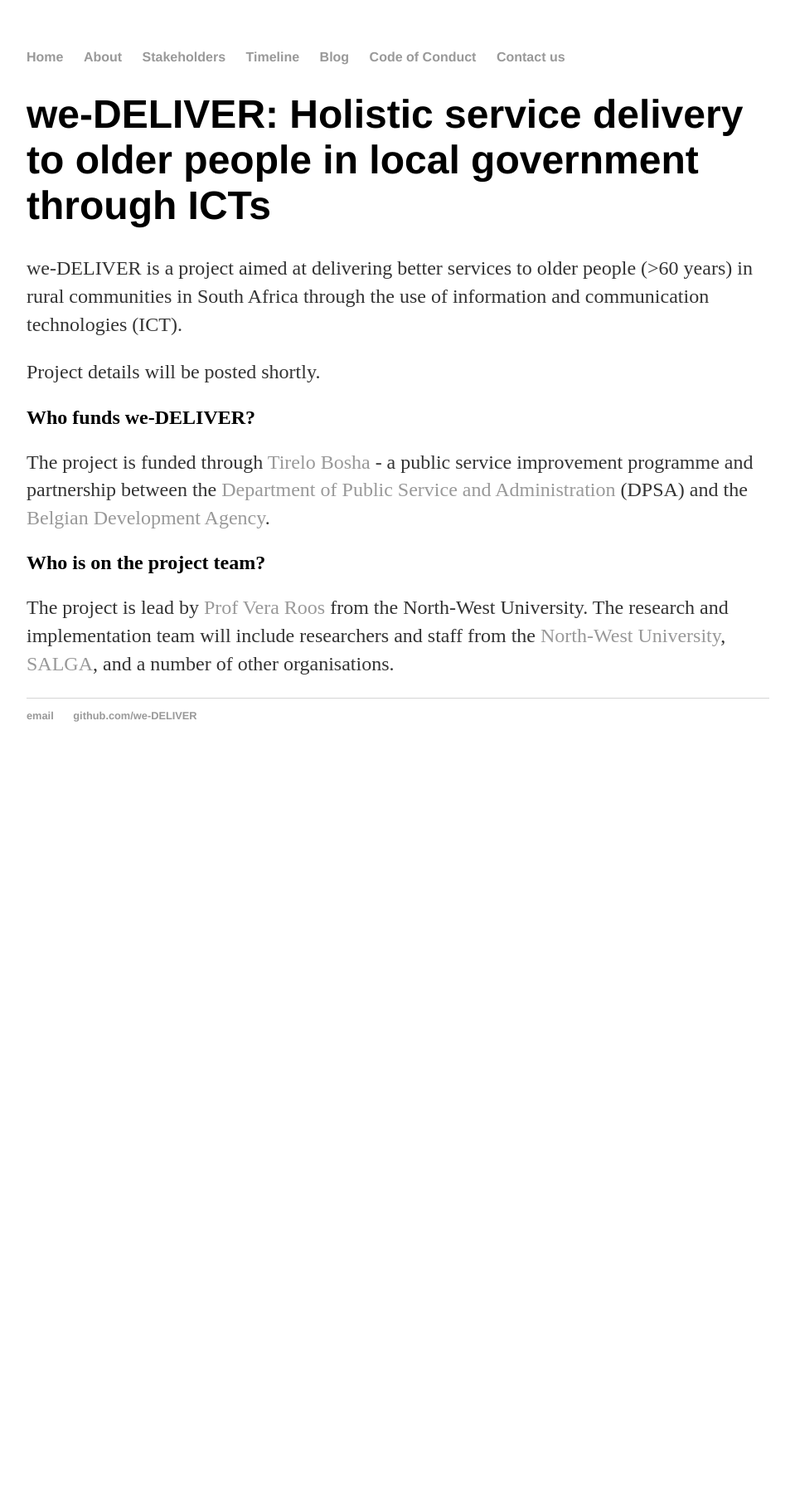
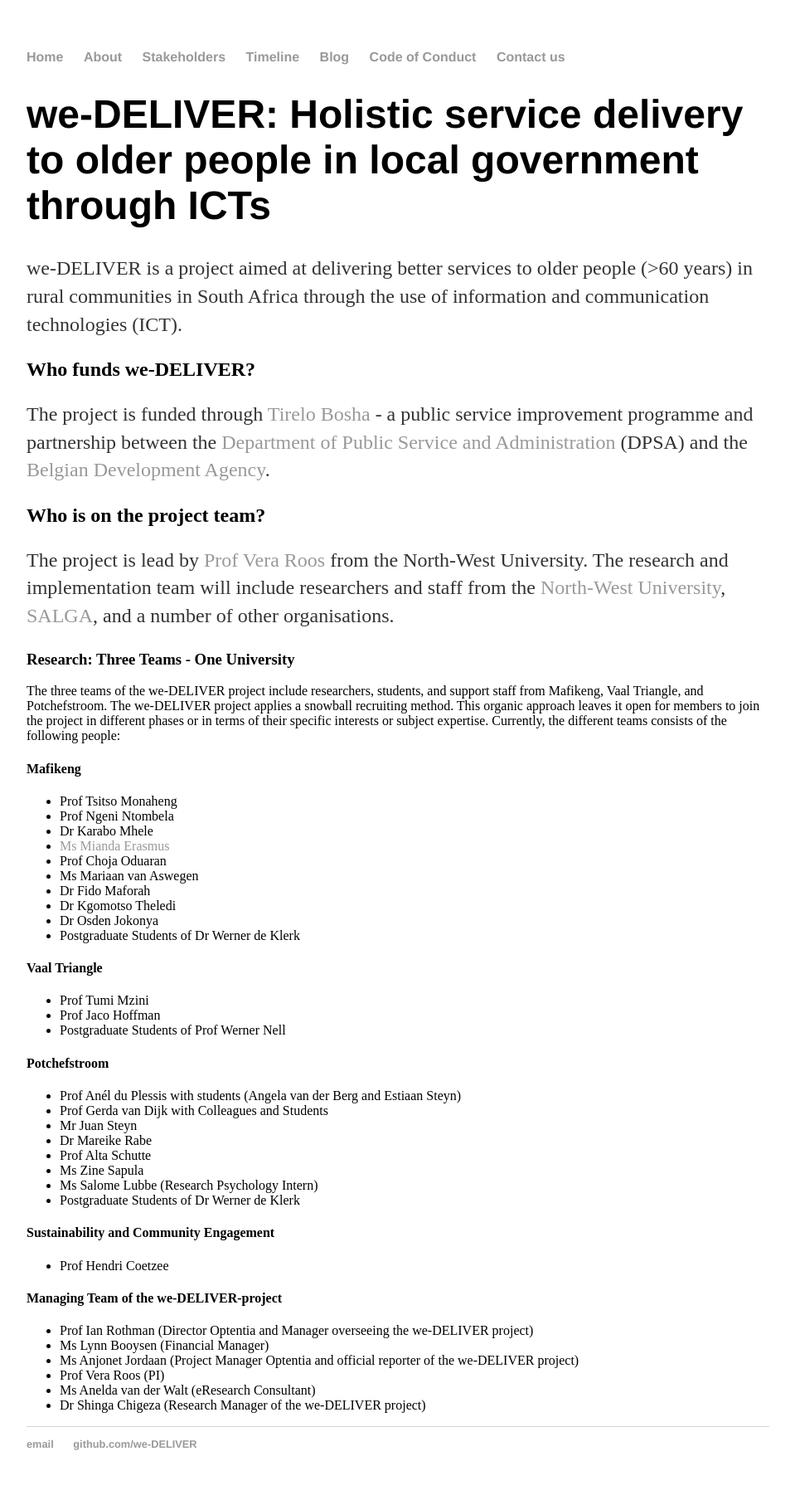
Before and after one commit to zjsteyn/we-DELIVER.github.io, a Jekyll site: the page built from index.html, in a window 1280 px wide. Shown: the whole page at 83% size, without its empty margins (160-1119 px from the left). Built offline with Jekyll 4.4.1, drawn with Linux system fonts in a browser that asks for light colours; before the commit the page ends 930 px from its top, so only the background shows below that.

Commit message:
Added team members to home page

```diff
--- a/index.html
+++ b/index.html
@@ -7,8 +7,6 @@
 	<p>	we-DELIVER is a project aimed at delivering better services to older people (>60 years) in
 		rural communities in South Africa through the use of information and communication
 		technologies (ICT).
-	</p>
-	<p>	Project details will be posted shortly.
 	</p>
 
 	<h2>Who funds we-DELIVER?</h2>
@@ -25,4 +23,56 @@
 		<a href="https://www.salga.org.za/">SALGA</a>, and a number of other
 		organisations.
 	</p>
+
+	<h3>Research: Three Teams - One University</h3>
+	The three teams of the we-DELIVER project include researchers, students, and support staff from Mafikeng, Vaal Triangle, and Potchefstroom.  The we-DELIVER project applies a snowball recruiting method. This organic approach leaves it open for members to join the project in different phases or in terms of their specific interests or subject expertise.  Currently, the different teams consists of the following people:
+
+	<h4>Mafikeng</h4>
+<ul>
+ <li>Prof Tsitso Monaheng</li>
+ <li>Prof Ngeni Ntombela</li>
+ <li>Dr Karabo Mhele</li>
+ <li><a href= "{{ site_url }}/assets/bios/mianda_erasmus.html">Ms Mianda Erasmus</a></li>
+ <li>Prof Choja Oduaran</li>
+ <li>Ms Mariaan van Aswegen</li>
+ <li>Dr Fido Maforah</li>
+ <li>Dr Kgomotso Theledi</li>
+ <li>Dr Osden Jokonya</li>
+ <li>Postgraduate Students of Dr Werner de Klerk</li>
+</ul>
+
+<h4>Vaal Triangle</h4>
+<ul>
+ <li>Prof Tumi Mzini</li>
+ <li>Prof Jaco Hoffman</li>
+ <li>Postgraduate Students of Prof Werner Nell</li>
+</ul>
+
+<h4>Potchefstroom</h4>
+<ul>
+ <li>Prof Anél du Plessis with students (Angela van der Berg and Estiaan Steyn)</li>
+ <li>Prof Gerda van Dijk with Colleagues and Students</li>
+ <li>Mr Juan Steyn</li>
+ <li>Dr Mareike Rabe</li>
+ <li>Prof Alta Schutte</li>
+ <li>Ms Zine Sapula</li>
+ <li>Ms Salome Lubbe (Research Psychology Intern)</li>
+ <li>Postgraduate Students of Dr Werner de Klerk</li>
+</ul>
+
+<h4>Sustainability and Community Engagement</h4>
+<ul>
+ <li>Prof Hendri Coetzee</li>
+</ul>
+
+<h4>Managing Team of the we-DELIVER-project</h4>
+<ul>
+ <li>Prof Ian Rothman (Director Optentia and Manager overseeing the we-DELIVER project)</li>
+ <li>Ms Lynn Booysen (Financial Manager)</li>
+ <li>Ms Anjonet Jordaan (Project Manager Optentia and official reporter of the we-DELIVER project)</li>
+ <li>Prof Vera Roos (PI)</li>
+ <li>Ms Anelda van der Walt (eResearch Consultant)</li>
+ <li>Dr Shinga Chigeza (Research Manager of the we-DELIVER project)</li>
+</ul>
+
 </div><!-- /.blurb -->
```
